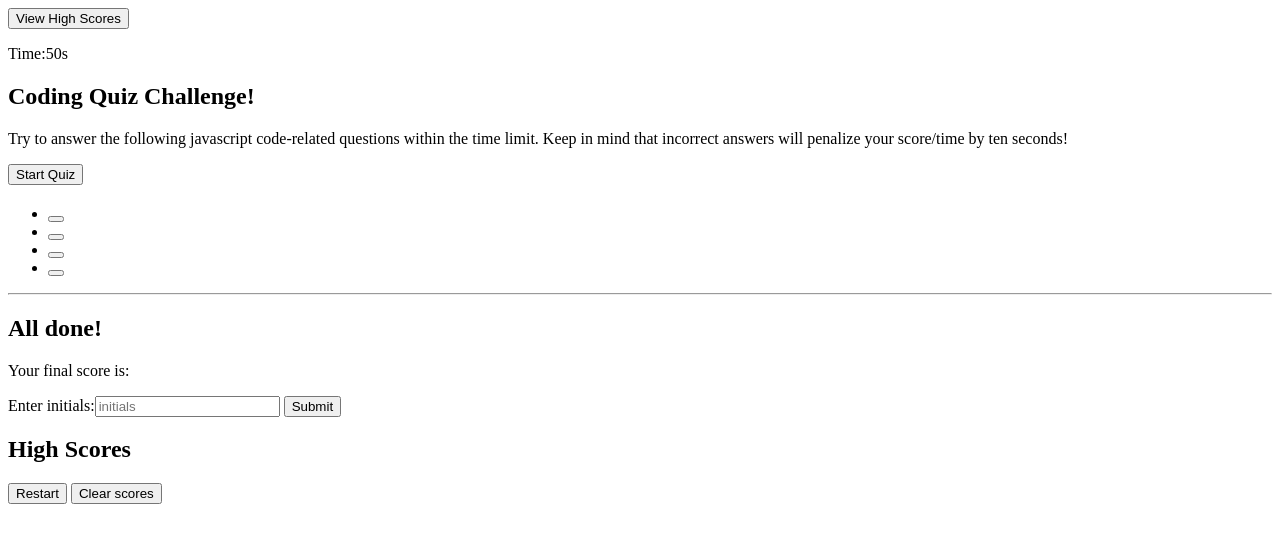
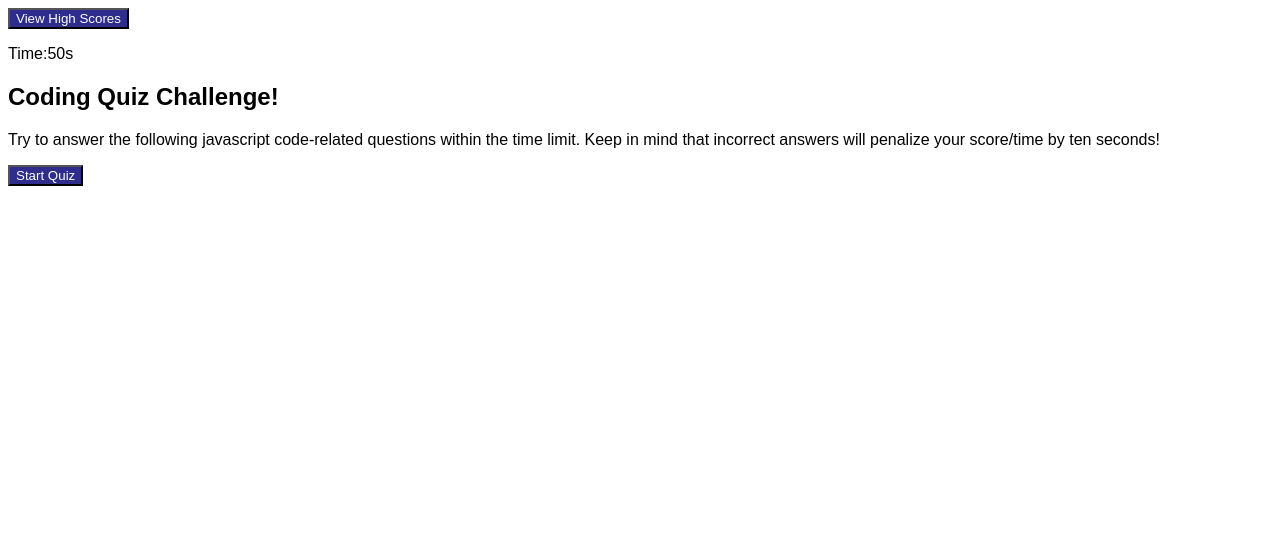
Before and after one commit to Dante6997/Code-Quiz1, a plain HTML site: page index.html in a window 1280 px wide. Drawn offline with nearby package versions, Linux system fonts and the light colour scheme; a script that the page names is missing.

Commit message:
added css

```diff
--- a/index.html
+++ b/index.html
@@ -9,32 +9,32 @@
     <link rel="stylesheet" href="style.css">
 </head>
 <body>
-    <header class="">
+    <header class="container-fluid mb-5">
         <!-- div for scores link and time -->
-        <div class="">
+        <div class="row">
             <!-- View highscores -->
-            <div class="">
+            <div class="col-6">
                 <!-- <a href="">View Highscores</a> -->
-                <button id="view-high-scores" type="" class="">View High Scores</button>
+                <button id="view-high-scores" type="button" class="btn d-inline-block mt-1 purple">View High Scores</button>
             </div>
             <!-- Timer -->
-            <div class="">
-                <p id = "" class="">Time:50s</p>
+            <div class="col-6">
+                <p id = "timer" class="d-flex justify-content-end time">Time:50s</p>
             </div>
         </div>
     </header>
     <!-- Main Content -->
     <main>
         <!-- Container for Intro, Questions, Answers -->
-        <div class="">
+        <div class="container">
             <!-- Section for H1 and Intro // Hide upon Start-->
             <section id="home-page">
-                <div class="">
-                    <div class=""></div>
-                    <div class="">
-                        <h1 class="">Coding Quiz Challenge!</h1>
-                        <p class="">Try to answer the following javascript code-related questions within the time limit. Keep in mind that incorrect answers will penalize your score/time by ten seconds!</p>
-                        <button id="" type="" class="">Start Quiz</button></p>
+                <div class="row">
+                    <div class="col-3"></div>
+                    <div class="col-6">
+                        <h1 class="d-flex justify-content-center text-center">Coding Quiz Challenge!</h1>
+                        <p class="d-flex justify-content-center text-center">Try to answer the following javascript code-related questions within the time limit. Keep in mind that incorrect answers will penalize your score/time by ten seconds!</p>
+                        <button id="start" type="button" class=" btn mx-auto d-block purple">Start Quiz</button></p>
                     </div>
                 </div>
             </section>
@@ -42,18 +42,18 @@
             <!-- Section for Question and Answers // Show upon Start-->
             <section id="all-questions" class = "all-questions">
                 <div class="row">
-                    <div class=""></div>
-                    <div class="">
+                    <div class="col-3"></div>
+                    <div class="col-6">
                         <h2 id="question"></h2>
-                        <ul class="">
-                            <li class=""><button id="" value="" type=""
-                                    class=""></button></li>
-                            <li class=""><button id="" value="" type=""
-                                    class=""></button></li>
-                            <li class=""><button id="" value="" type=""
-                                    class=" "></button></li>
-                            <li class=""><button id="" value="" type=""
-                                    class=""></button></li>
+                        <ul class="px-0 py-0">
+                            <li class="mb-3"><button id="option1" value="0" type="button"
+                                    class="btn purple optionBtn"></button></li>
+                            <li class="mb-3"><button id="option2" value="1" type="button"
+                                    class="btn purple optionBtn"></button></li>
+                            <li class="mb-3"><button id="option3" value="2" type="button"
+                                    class="btn purple optionBtn"></button></li>
+                            <li class="mb-3"><button id="option4" value="3" type="button"
+                                    class="btn purple optionBtn"></button></li>
                         </ul>
                         <div id="show-answer" class="show-answer">
                             <hr>
@@ -66,13 +66,13 @@
             <!-- Section for Final Score and Name -->
             <section id="final-page" class = "final-page">
                 <div class="row">
-                    <div class=""></div>
-                    <div class="">
+                    <div class="col-3"></div>
+                    <div class="col-6">
                         <h2>All done!</h2>
                         <p>Your final score is: <span id="final-score"></span></p>
                         <!-- <p class="score">Your final score is: </p> -->
                         <p>Enter initials:<input placeholder="initials" id="initials" /></span>
-                            <button id="submit-score" class="">Submit</button>
+                            <button id="submit-score" class="btn mx-1 my-1 d-inline-block purple">Submit</button>
                         </p>
                     </div>
                 </div>
@@ -80,14 +80,16 @@
 
             <!-- Section for High Scores -->
             <section id="high-scores-page" class = "high-scores-page">
-                <div class="">
-                    <div class=""></div>
-                    <div class="">
+                <div class="row">
+                    <div class="col-3"></div>
+                    <div class="col-6">
                             <h2>High Scores</h2>
                             <!-- High scores should be added as a sorted desc list -->
-                            <ol id="high-scores-list"></ol>
-                            <button id="" class="">Restart</button>
-                            <button id="" class="">Clear scores</button>
+                            <ol id="high-scores-list">
+                                <!-- <li></li> -->
+                            </ol>
+                            <button id="restart" class="btn d-inline-block mx-1 my-1 purple">Restart</button>
+                            <button id="clear-scores" class="btn mx-1 my-1 d-inline-block purple">Clear scores</button>
                     </div>
                 </div>
             </section>
@@ -98,6 +100,14 @@
 
     <!-- Javascript  -->
     <script src="script.js"></script>
-
+    <script src="https://code.jquery.com/jquery-3.5.1.slim.min.js"
+        integrity="sha384-DfXdz2htPH0lsSSs5nCTpuj/zy4C+OGpamoFVy38MVBnE+IbbVYUew+OrCXaRkfj"
+        crossorigin="anonymous"></script>
+    <script src="https://cdn.jsdelivr.net/npm/popper.js@1.16.0/dist/umd/popper.min.js"
+        integrity="sha384-Q6E9RHvbIyZFJoft+2mJbHaEWldlvI9IOYy5n3zV9zzTtmI3UksdQRVvoxMfooAo"
+        crossorigin="anonymous"></script>
+    <script src="https://stackpath.bootstrapcdn.com/bootstrap/4.5.0/js/bootstrap.min.js"
+        integrity="sha384-OgVRvuATP1z7JjHLkuOU7Xw704+h835Lr+6QL9UvYjZE3Ipu6Tp75j7Bh/kR0JKI"
+        crossorigin="anonymous"></script>
 </body>
 </html>
--- a/style.css
+++ b/style.css
@@ -0,0 +1,42 @@
+* {
+    font-family: Arial, Helvetica, sans-serif;
+}
+
+body{
+    min-height: 100vh;
+}
+
+.purple{
+    background-color: #2e2c8d;
+    color: #FFF;
+}
+
+.purple:hover{
+    color: #FFF;
+}
+
+.all-questions,
+.final-page,
+.high-scores-page,
+.show-answer {
+    display: none;
+  }
+
+  .show-answer{
+    font-family: Impact, Haettenschweiler, 'Arial Narrow Bold', sans-serif;
+    font-weight: 800;
+  }
+
+ul li{
+list-style: none;
+}
+
+.optionBtn,
+.optionBtn:hover,
+.optionBtn:active,
+.optionBtn:focus,
+.optionBtn:active:focus {
+    box-shadow: none;
+    outline: none;
+    background-color: #2e2c8d;
+}
```
